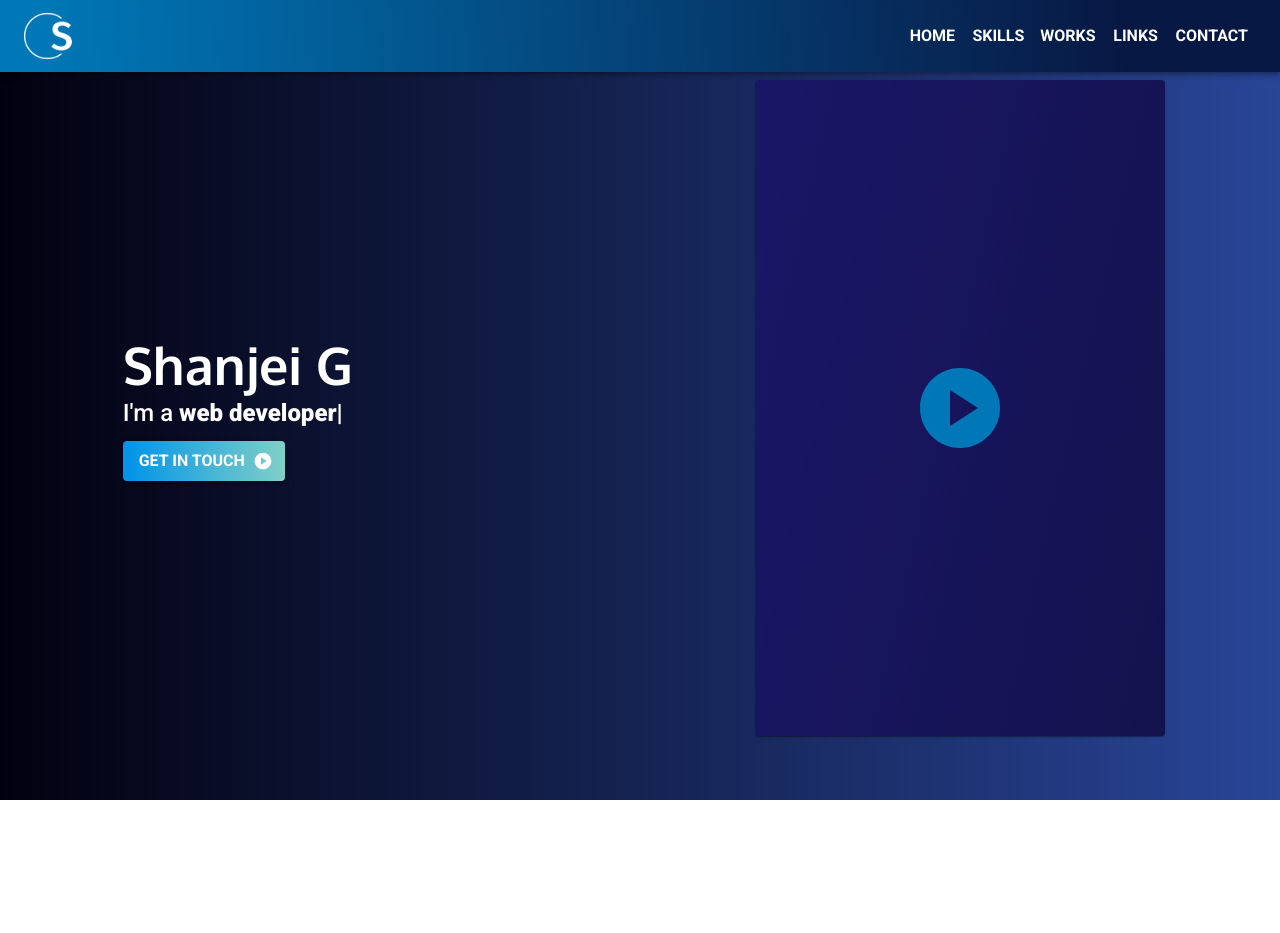
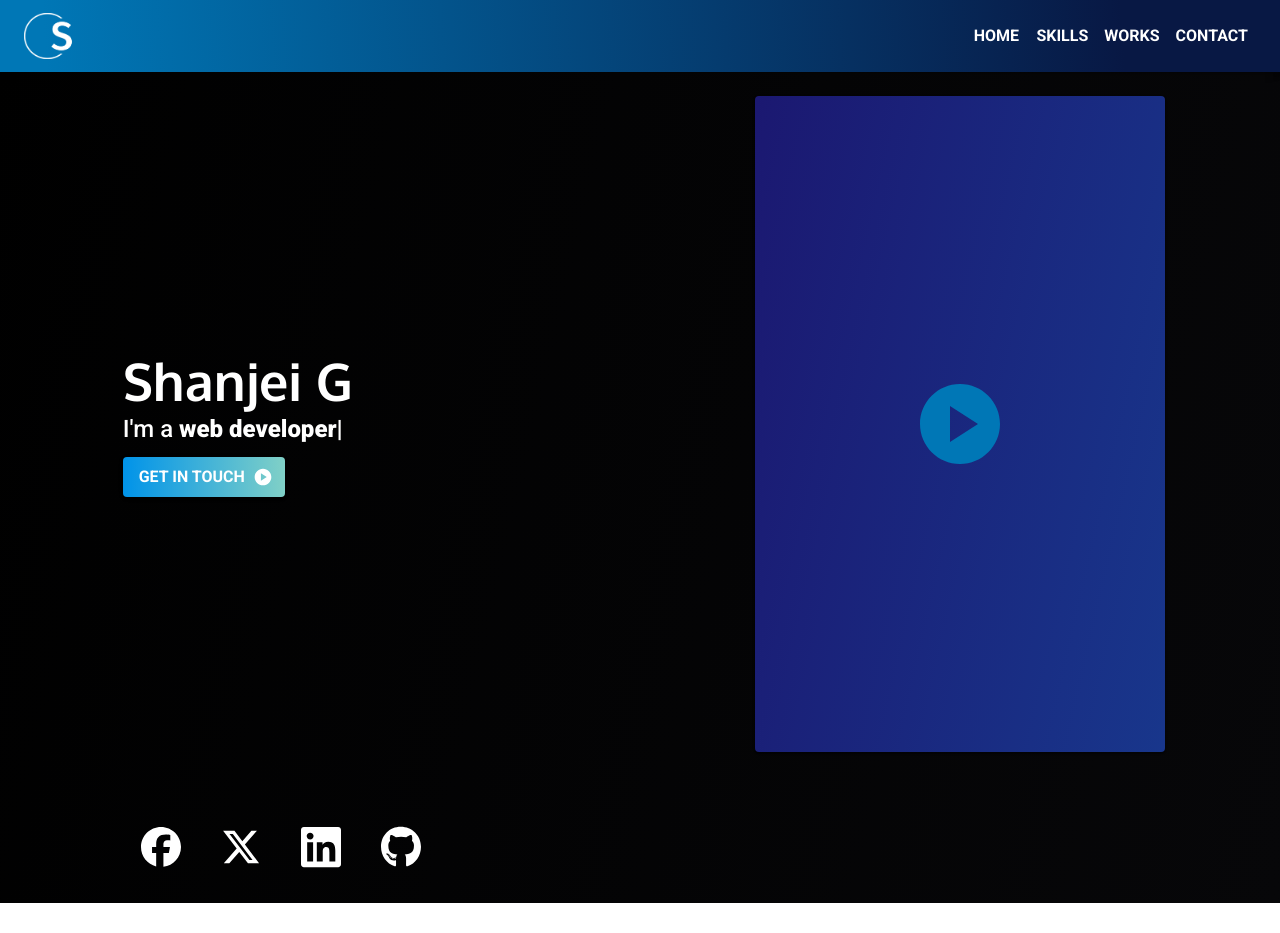
Before and after one commit to shanzei27/shanjei-react-page, a React (Create React App) app: page / in a window 1280 px wide. Before the commit the page ends 800 px from the top, so only its background shows below. Built offline with nearby package versions, Linux system fonts and the light colour scheme.

Commit message:
links page removed+merged with home, styling changes

```diff
--- a/src/App.css
+++ b/src/App.css
@@ -3,16 +3,14 @@
 }
 
 body {
-  background-image: linear-gradient(90deg, rgba(2,1,15,1) 0%, rgba(40,69,151,1) 100%);
+  background: linear-gradient(283deg, #070709, #000);
 }
 
 .hero-right-panel {
-  background: linear-gradient(283deg, #070709, #1b1871);
+  background: linear-gradient(283deg, rgb(16, 145, 219), #1b1871);
   background-size: 400% 400%;
 
-  -webkit-animation: anim 9s ease infinite;
-  -moz-animation: anim 9s ease infinite;
-  animation: anim 9s ease infinite;
+
 }
 
 @-webkit-keyframes anim {
--- a/src/App.js
+++ b/src/App.js
@@ -71,7 +71,6 @@ function App() {
           <Route path="home" element={<Home />} />
           <Route path="skills" element={<Skills />} />
           <Route path="works" element={<Works />} />
-          <Route path="links" element={<Links />} />
           <Route path="contact" element={<Contact />} />
         </Routes>
       </main>
--- a/src/components/Appbar.js
+++ b/src/components/Appbar.js
@@ -15,7 +15,7 @@ import MenuItem from '@mui/material/MenuItem';
 import AdbIcon from '@mui/icons-material/Adb';
 import { styled  } from '@mui/material/styles';
 
-const pages = ['Home', 'Skills', 'Works', 'Links', 'Contact'];
+const pages = ['Home', 'Skills', 'Works', 'Contact'];
 
 const TitleText = styled(Typography)(({ theme }) => ({
     font: "normal normal 400",
--- a/src/components/HeroSection.js
+++ b/src/components/HeroSection.js
@@ -65,7 +65,8 @@ const StyledGrid = styled(Grid)(({ theme }) => ({
     display: 'flex',
     flexDirection: 'row',
     alignItems: 'center',
-    justifyContent: 'center'
+    justifyContent: 'center',
+    height: '90vh'
   }));
 
 const GetInTouchButton = styled(Button)(({ theme }) => ({
@@ -88,10 +89,13 @@ const PlayButton = styled(IconButton)(({ theme }) => ({
 }));
 
 const CloseButton = styled(IconButton)(({ theme }) => ({
+  position: 'absolute',
   padding: theme.spacing(1),
   textAlign: 'center',
   zIndex: 100,
   color: "white",
+  right: -13,
+  top: -13
 }));
 
 const HeroSection = () => {
@@ -120,7 +124,7 @@ const HeroSection = () => {
   return (
     <>
         <StyledGrid container spacing={2}>
-        <Grid item xs={10} sm={6}>
+        <Grid  item xs={10} sm={6}>
         <Fade in={checked}>
             <Item>
                 <NameTitle variant='h1'>Shanjei G</NameTitle>
@@ -166,6 +170,7 @@ const HeroSection = () => {
               }
               {gameShown &&
               <Box sx={{width: "100%",
+              position: 'relative',
               height: "100%",
               display: 'flex',
               alignItems: 'flex-start',
--- a/src/pages/Home.js
+++ b/src/pages/Home.js
@@ -1,12 +1,30 @@
 import React from 'react'
 import Appbar from '../components/Appbar'
 import HeroSection from '../components/HeroSection'
+import Links from './Links'
+import Grid from '@mui/material/Grid';
+import Box from '@mui/material/Box';
+import { styled } from '@mui/material/styles';
+
+const Item = styled(Box)(({ theme }) => ({
+  ...theme.typography.body2,
+  textAlign: 'left',
+  color: theme.palette.text.secondary,
+}));
+
+const StyledGrid = styled(Grid)(({ theme }) => ({
+  display: 'flex',
+  flexDirection: 'column',
+  alignItems: 'left',
+  justifyContent: 'center',
+  width: "100%",
+}));
 
 const Home = () => {
   return (
    <>
-
-     <HeroSection />
+    <HeroSection />
+    <Links />
    </>
   )
 }
--- a/src/pages/Links.js
+++ b/src/pages/Links.js
@@ -12,6 +12,7 @@ import x from '../assets/x.svg';
 import linkedin from '../assets/linkedin.svg';
 import github from '../assets/github.svg';
 import Grow from '@mui/material/Grow';
+import Divider from '@mui/material/Divider';
 
 const Item = styled(Box)(({ theme }) => ({
     ...theme.typography.body2,
@@ -25,7 +26,7 @@ const Item = styled(Box)(({ theme }) => ({
       display: 'flex',
       flexDirection: 'row',
       alignItems: 'center',
-      justifyContent: 'center'
+      justifyContent: 'center',
     }));
 
 const LabelText = styled(Typography)(({ theme }) => ({
@@ -34,9 +35,12 @@ const LabelText = styled(Typography)(({ theme }) => ({
     color: "#fff",
     mr: 4,
     textDecoration: 'none',
+    [theme.breakpoints.between('xs', 'sm')]: {
+      textAlign: 'center'
+    },
 }));
 
-const Skills = () => {
+const Links = () => {
   const [checked, setChecked] = React.useState(false);
 
   React.useEffect(() => {
@@ -46,12 +50,11 @@ const Skills = () => {
   return (
     <>
     <StyledGrid container spacing={2}>
-    <Grid item xs={10} sm={8}>
-      <Typography variant='h2'>Links</Typography>
-    </Grid>
-    <Grid item xs={10} sm={8}>
+
+    <Grid item xs={10} sm={6}>
+        <Divider sx={{ display: {xs: 'block', sm: 'none'}, bgcolor: "secondary.light", marginBottom: '15px' }}  />
         <Item>
-        <LabelText>Feel free to reach out to me on my socials</LabelText>
+
         <div class="wrap">
         <Grow
           in={checked}
@@ -71,9 +74,12 @@ const Skills = () => {
 
         </Item>
     </Grid>
+    <Grid item xs={0} sm={4}>
+
+    </Grid>
     </StyledGrid>
     </>
   )
 }
 
-export default Skills
+export default Links
```
